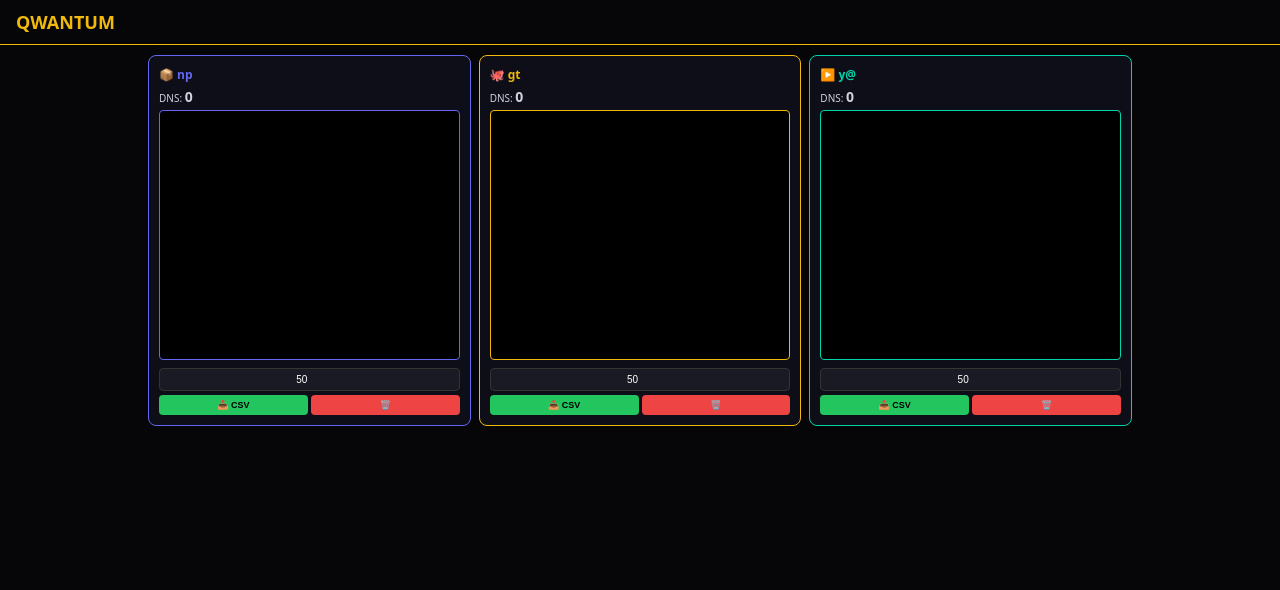
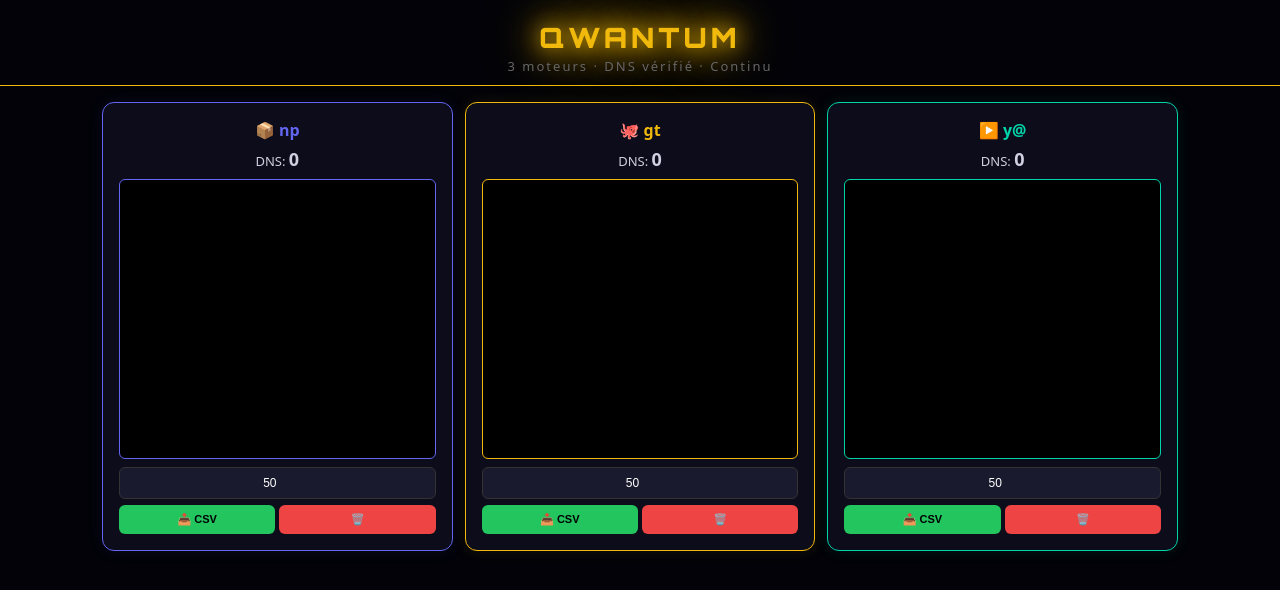
Before and after one commit to v75eur/qwantum, a plain HTML site: page index.html in a window 1280 px wide. Drawn offline with Linux system fonts and the light colour scheme; no server answers.

Commit message:
Style pyfiglet + glow

```diff
--- a/index.html
+++ b/index.html
@@ -1,27 +1,41 @@
-<!DOCTYPE html><html lang="fr"><head><meta charset="UTF-8"><meta name="viewport" content="width=device-width, initial-scale=1.0"><title>QWANTUM</title>
+<!DOCTYPE html>
+<html lang="fr">
+<head>
+<meta charset="UTF-8"><meta name="viewport" content="width=device-width, initial-scale=1.0">
+<title>QWANTUM</title>
 <style>
+@import url('https://fonts.googleapis.com/css2?family=Orbitron:wght@700;900&display=swap');
 *{margin:0;padding:0;box-sizing:border-box}
-body{background:#060608;color:#d0d0e0;font-family:system-ui,sans-serif;min-height:100vh}
-header{padding:10px 16px;border-bottom:1px solid #f0b90b}
-.logo{font-size:18px;font-weight:800;color:#f0b90b}
-main{max-width:1000px;margin:10px auto;padding:0 8px}
-.row{display:grid;grid-template-columns:repeat(3,1fr);gap:8px}
-.col{background:#0e0e18;border-radius:8px;padding:10px}
-.col h3{font-size:12px;margin-bottom:4px}
-.col .count{font-size:10px;margin-bottom:4px}.col .count b{font-size:14px}
-.col.np{border:1px solid #6366f1}.col.np h3{color:#6366f1}
-.col.gt{border:1px solid #f0b90b}.col.gt h3{color:#f0b90b}
-.col.ya{border:1px solid #00d4aa}.col.ya h3{color:#00d4aa}
-.term{background:#000;border-radius:4px;padding:6px;font-size:9px;font-family:monospace;height:250px;overflow-y:auto;white-space:pre-wrap;line-height:1.2;margin-bottom:6px}
+body{background:#020208;color:#d0d0e0;font-family:system-ui,sans-serif;min-height:100vh}
+header{text-align:center;padding:20px 16px 10px;border-bottom:1px solid #f0b90b}
+.logo{font-family:'Orbitron',monospace;font-size:28px;font-weight:900;color:#f0b90b;letter-spacing:4px;animation:glow 2s ease-in-out infinite}
+@keyframes glow{0%,100%{text-shadow:0 0 10px #f0b90b,0 0 20px #f0b90b}50%{text-shadow:0 0 20px #f0b90b,0 0 40px #f0b90b,0 0 60px #f0b90b}}
+.subtitle{color:#666;font-size:13px;margin-top:2px;letter-spacing:2px}
+main{max-width:1100px;margin:16px auto;padding:0 12px}
+.row{display:grid;grid-template-columns:repeat(3,1fr);gap:12px}
+.col{background:#0c0c1a;border-radius:12px;padding:16px;transition:all 0.3s}
+.col:hover{transform:translateY(-2px)}
+.col h3{font-size:16px;margin-bottom:6px;text-align:center}
+.col .count{font-size:13px;margin-bottom:8px;text-align:center}.col .count b{font-size:18px}
+.col.np{border:1px solid #6366f1;box-shadow:0 0 15px rgba(99,102,241,0.1)}.col.np h3{color:#6366f1}
+.col.gt{border:1px solid #f0b90b;box-shadow:0 0 15px rgba(240,185,11,0.1)}.col.gt h3{color:#f0b90b}
+.col.ya{border:1px solid #00d4aa;box-shadow:0 0 15px rgba(0,212,170,0.1)}.col.ya h3{color:#00d4aa}
+.term{background:#000;border-radius:6px;padding:10px;font-size:11px;font-family:'Courier New',monospace;height:280px;overflow-y:auto;white-space:pre-wrap;line-height:1.3;margin-bottom:8px}
 .term.np{border:1px solid #6366f1;color:#a5b4fc}
 .term.gt{border:1px solid #f0b90b;color:#fde68a}
 .term.ya{border:1px solid #00d4aa;color:#6ee7b7}
-input[type=number]{width:100%;background:#1a1a25;border:1px solid #333;color:#fff;padding:5px;border-radius:4px;font-size:10px;text-align:center;margin-bottom:4px}
-.btns{display:flex;gap:3px}.btns button{flex:1;padding:5px;border:none;border-radius:4px;font-size:9px;font-weight:600;cursor:pointer}
+.term::-webkit-scrollbar{width:4px}.term::-webkit-scrollbar-thumb{background:#333;border-radius:2px}
+input[type=number]{width:100%;background:#1a1a2e;border:1px solid #333;color:#fff;padding:8px;border-radius:6px;font-size:12px;text-align:center;margin-bottom:6px}
+.btns{display:flex;gap:4px}.btns button{flex:1;padding:8px;border:none;border-radius:6px;font-size:11px;font-weight:600;cursor:pointer;transition:all 0.2s}.btns button:hover{opacity:0.8}
 .btn-csv{background:#22c55e;color:#000}.btn-del{background:#ef4444;color:#fff}
-@media(max-width:600px){.row{grid-template-columns:1fr}.term{height:150px}}
-</style></head><body>
-<header><div class="logo">QWANTUM</div></header>
+@media(max-width:700px){.row{grid-template-columns:1fr}.term{height:180px}.logo{font-size:22px}}
+</style>
+</head>
+<body>
+<header>
+  <div class="logo">QWANTUM</div>
+  <div class="subtitle">3 moteurs · DNS vérifié · Continu</div>
+</header>
 <main><div class="row" id="dash"></div></main>
 <script>
 var A='https://qwantum-api.onrender.com';
@@ -38,4 +52,5 @@ ref();setInterval(ref,10000);
 function dl(m){var n=parseInt(document.getElementById('n_'+m).value)||50;fetch(A+'/download/'+m+'?n='+n).then(r=>r.json()).then(d=>{if(d.emails.length){var c='email\n'+d.emails.join('\n');var b=new Blob([c],{type:'text/csv'});var a=document.createElement('a');a.href=URL.createObjectURL(b);a.download='qw_'+m+'.csv';a.click();}else{alert('Aucun');}});}
 function clr(m){if(confirm('Vider '+m+'?')){fetch(A+'/clear/'+m).then(()=>ref());}}
 </script>
-</body></html>
+</body>
+</html>
```
